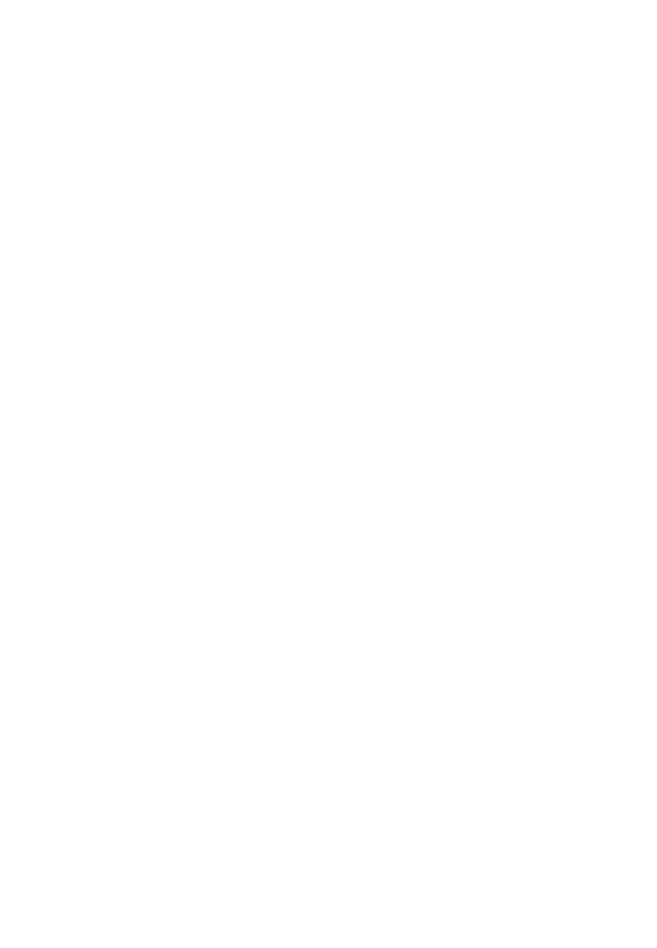
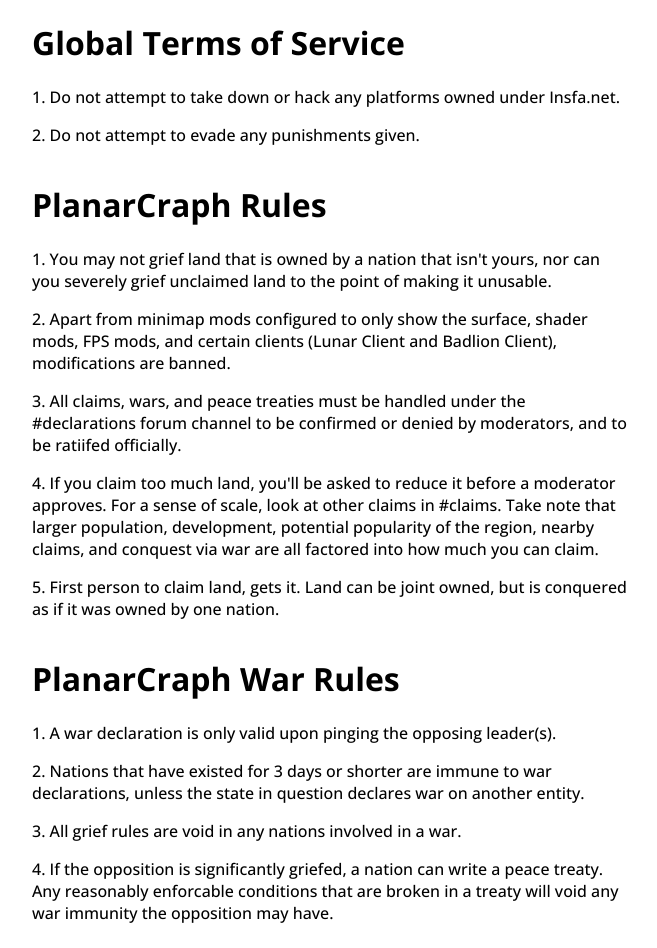
Before and after one commit to malloc62/insfa-net, a SvelteKit app: page /rules in a window 1280 px wide. Shown: the part 480-1428 px from the top of the page, without its empty margins (316-973 px from the left). Before the commit the page ends 800 px from the top, so only its background shows below. Built offline with nearby package versions, Linux system fonts and the light colour scheme.

Commit message:
Expanded rules document

```diff
--- a/package.json
+++ b/package.json
@@ -13,5 +13,8 @@
 		"svelte": "^3.54.0",
 		"vite": "^4.0.0"
 	},
-	"type": "module"
+	"type": "module",
+	"dependencies": {
+		"@sveltejs/adapter-node": "^1.1.1"
+	}
 }
--- a/src/routes/rules/+page.svelte
+++ b/src/routes/rules/+page.svelte
@@ -23,3 +23,45 @@
         4. Use channels for their dedicated purpose: this includes isolating spam and bot commands to only the #spam channel.
     </p>
 </Section>
+<Section>
+    <h1>Global Terms of Service</h1>
+    <p>
+        1. Do not attempt to take down or hack any platforms owned under Insfa.net.
+    </p>
+    <p>
+        2. Do not attempt to evade any punishments given.
+    </p>
+</Section>
+<Section>
+    <h1>PlanarCraph Rules</h1>
+    <p>
+        1. You may not grief land that is owned by a nation that isn't yours, nor can you severely grief unclaimed land to the point of making it unusable.
+    </p>
+    <p>
+        2. Apart from minimap mods configured to only show the surface, shader mods, FPS mods, and certain clients (Lunar Client and Badlion Client), modifications are banned.
+    </p>
+    <p>
+        3. All claims, wars, and peace treaties must be handled under the #declarations forum channel to be confirmed or denied by moderators, and to be ratiifed officially.
+    </p>
+    <p>
+        4. If you claim too much land, you'll be asked to reduce it before a moderator approves. For a sense of scale, look at other claims in #claims. Take note that larger population, development, potential popularity of the region, nearby claims, and conquest via war are all factored into how much you can claim.
+    </p>
+    <p>
+        5. First person to claim land, gets it. Land can be joint owned, but is conquered as if it was owned by one nation.
+    </p>
+</Section>
+<Section>
+    <h1>PlanarCraph War Rules</h1>
+    <p>
+        1. A war declaration is only valid upon pinging the opposing leader(s).
+    </p>
+    <p>
+        2. Nations that have existed for 3 days or shorter are immune to war declarations, unless the state in question declares war on another entity.
+    </p>
+    <p>
+        3. All grief rules are void in any nations involved in a war.
+    </p>
+    <p>
+        4. If the opposition is significantly griefed, a nation can write a peace treaty. Any reasonably enforcable conditions that are broken in a treaty will void any war immunity the opposition may have.
+    </p>
+</Section>
```
Also changed, not shown: 1 other file (tests, documents, lock files or other folders).
